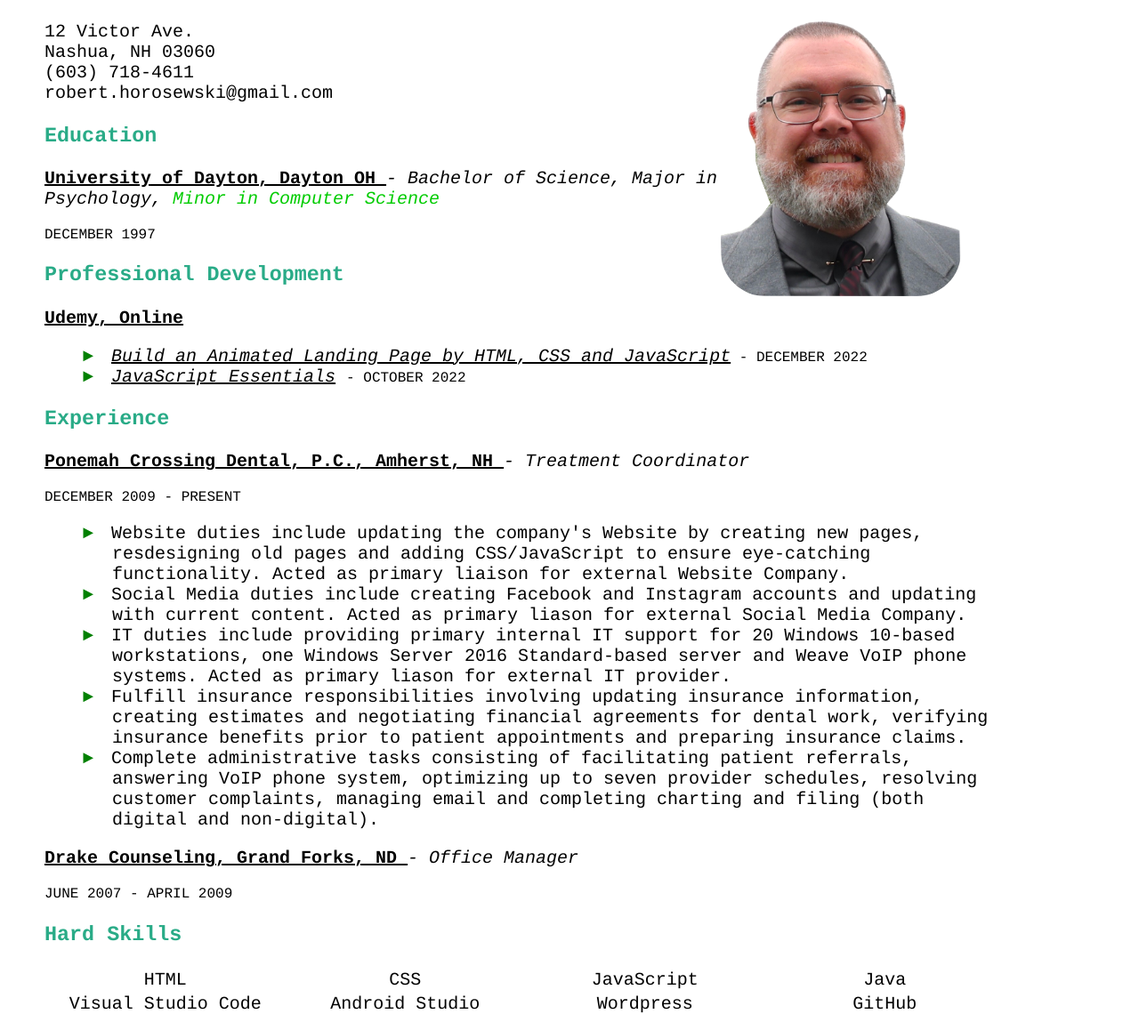
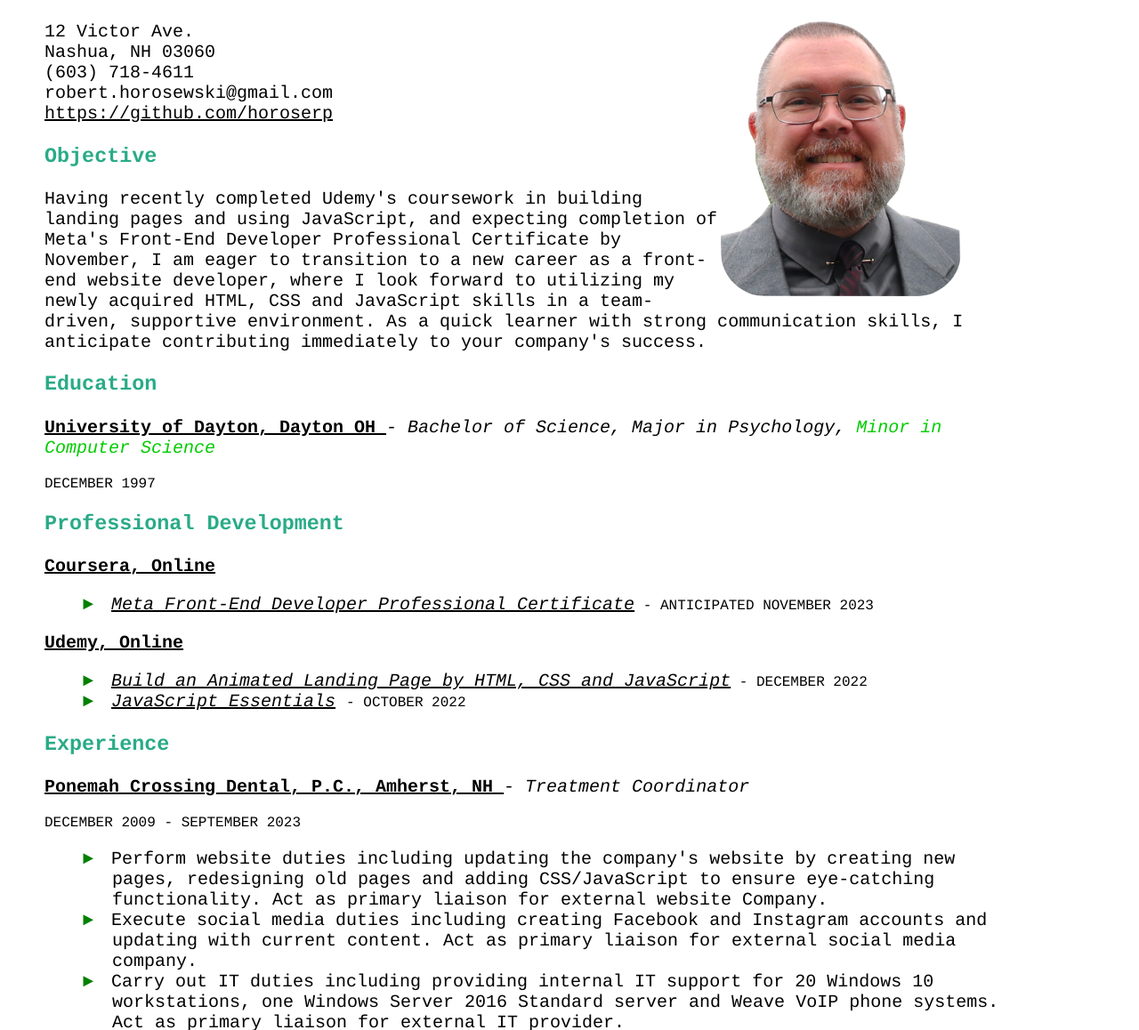
Before and after one commit to horoserp/Resume, a plain HTML site: page resume.html in a window 1280 px wide. Shown: the part 140-1298 px from the top of the page at 89% size. Drawn offline with nearby package versions, Linux system fonts and the light colour scheme.

Commit message:
Update: Add GitHub profile to resume.

```diff
--- a/CSS/style.css
+++ b/CSS/style.css
@@ -77,6 +77,7 @@ li {
 
 /*Add right-pointing pointer as new bullet*/
 li::before {
+/* li::marker { */
     content: '\25BA';
     padding-right: 1em;
     color: green;
@@ -104,6 +105,12 @@ li::before {
 
 /*Change the way the page looks for printing*/
 @media print {
+    hr {
+        -webkit-print-color-adjust: exact;
+        print-color-adjust: exact;
+        background-color: green !important;
+    }
+
     body {
         /*Font*/
         font-family: serif;
--- a/resume.html
+++ b/resume.html
@@ -7,6 +7,8 @@
     <meta name="author" content="Robert P. Horosewski">
     <meta name="description" content="A resume designed to showcase skills in web development">
     <meta name="robots" content="noindex, nofollow">
+    <meta name="language" content="english">
+    <meta name="format-detection" content="telephone=yes">
     <title>Resume</title>
 
     <link rel="stylesheet" type="text/css" href="/CSS/style.css">
@@ -35,10 +37,23 @@
     <!--Move Soft Skills to Footer?-->
     <!--Make minor flash like 3 times (like lightning) and then stop unless hovered over-->
     <!--Semantically describe webpage by changing appropriate <div> to <section> elements-->
+    <!--Replace Absolute Units with Relative Values (measurements)-->
+    <!--Explore Grid Layout with Grid-Template-Areas and using Names like Bio, Education, Work Experience-->
+    <!--Could the answer to extra soft skills be (flex-wrap: nowrap)?-->
+    <!--Use li::marker to change bullet points instead of li::before? And remove li { text-indent & padding-left }-->
+    <!--Add text-shadow somewhere!-->
+    <!--Change blinking to css animation (grow in size and change color, run 3 times, then only on hover?)-->
+    <!-- Avoid overspecifity: apply CSS rules to container as much as possible-->
+    <!-- BIG ISSUE: Remove ID as much as possible and replace with element selectors e.g. header > img {}-->
     <!--Add certificate for Coursera Introduction to Front End Development (Started February 25th Finished March 3rd)-->
         <!--Programming with JavaScript (Started March 3rd Finished March 25th)-->
         <!--Version Control (Started March 25th Finished April 8th)-->
-        <!--HTML and CSS in depth (Started April 8th)-->
+        <!--HTML and CSS in depth (Started April 8th Finished May 10th)-->
+        <!--React Basics (Started May 13th Finished July 15th)-->
+        <!--Advanced React (Started July 15th Finished October 6)-->
+        <!--Principles of UX/UI Design (Started Occtober 10 Finished November 3)-->
+        <!--Front-End Developer Capstone (Started November 6 Finisihed January 22)-->
+        <!-- Coding Interview Preparation (Started January 22 Finished February 5) -->
 </head>
 <body>
     <!-- Horizontal Rule at the top of the page -->
@@ -60,7 +75,18 @@
         <p>12 Victor Ave.<br>
             Nashua, NH 03060<br>
             (603) 718-4611<br>
-            robert.horosewski@gmail.com
+            robert.horosewski@gmail.com<br>
+            <a href="https://github.com/horoserp" target="blank" rel="noopener noreferrer">https://github.com/horoserp</a>
+        </p>
+    </div>
+    <!--Objective-->
+    <div>
+        <h3>Objective</h3>
+        <!-- V: Consider replacing "supportive" in "...skills in a team-driven, supportive environment." (Sounds like I'm running from last job)-->
+        <p>Having recently completed Udemy's coursework in building landing pages and using JavaScript, and expecting completion of Meta's Front-End
+            Developer Professional Certificate by November, I am eager to transition to a new career as a front-end website developer, where I look
+            forward to utilizing my newly acquired HTML, CSS and JavaScript skills in a team-driven, supportive environment. As a quick learner with
+            strong communication skills, I anticipate contributing immediately to your company's success.
         </p>
     </div>
     <!--Education-->
@@ -68,11 +94,17 @@
         <h3>Education</h3>
         <p><span class="bold"><a href="https://udayton.edu/" target="_blank" rel="noopener noreferrer">University of Dayton, Dayton OH </a></span>
             <span class="italics">- Bachelor of Science, Major in Psychology, <span id="blinking">Minor in Computer Science</span></span></p>
+        <!-- J: Avoid using graduation date.-->
         <p class="dates">DECEMBER 1997</p>
     </div>
     <!--Professional Development-->
     <div>
         <h3>Professional Development</h3>
+        <p><span class="bold"><a href="https://www.coursera.org/" target="_blank" rel="noopener noreferrer">Coursera, Online</a></span>
+            <ul>
+                <li><span class="italics"><a href="https://www.coursera.org/professional-certificates/meta-front-end-developer?skipBrowseRedirect=true" taget="_blank"
+                    rel="noopener noreferrer">Meta Front-End Developer Professional Certificate</a></span><span class="dates"> - ANTICIPATED NOVEMBER 2023</span></li>
+            </ul>
         <p><span class="bold"><a href="https://www.udemy.com/" target="_blank" rel="noopener noreferrer">Udemy, Online </a></span>
             <ul>
                 <li><span class="italics"><a href="https://www.udemy.com/course/build-an-animated-landing-page-by-html-css-and-javascript" target="_blank"
@@ -88,39 +120,45 @@
         <!--Job 1-->
         <p><span class="bold"><a href="https://ponemahdental.com/" target="_blank" rel="noopener noreferrer">Ponemah Crossing Dental, P.C., Amherst, NH </a></span>
             <span class="italics">- Treatment Coordinator</span></p>
-        <p class="dates">DECEMBER 2009 - PRESENT</p>
+        <p class="dates">DECEMBER 2009 - SEPTEMBER 2023 <!--9/18/23--></p>
         <!--Duties-->
         <ul>
-            <li>Website duties include updating the company's Website by creating new pages, resdesigning old pages and adding CSS/JavaScript to
-                ensure eye-catching functionality. Acted as primary liaison for external Website Company.</li>
-            <li>Social Media duties include creating Facebook and Instagram accounts and updating with current content. Acted as primary liason
-                for external Social Media Company.</li>
-            <li>IT duties include providing primary internal IT support for 20 Windows 10-based workstations, one Windows Server 2016 Standard-based server
-                and Weave VoIP phone systems. Acted as primary liason for external IT provider.</li>
+            <!--V: Make "Act as primary liaison for..." a separate bullet point that includes all 3 duties.-->
+            <li>Perform website duties including updating the company's website by creating new pages, redesigning old pages and adding CSS/JavaScript to
+                ensure eye-catching functionality. Act as primary liaison for external website Company.</li>
+            <li>Execute social media duties including creating Facebook and Instagram accounts and updating with current content. Act as primary liaison
+                for external social media company.</li>
+            <li>Carry out IT duties including providing internal IT support for 20 Windows 10 workstations, one Windows Server 2016 Standard server
+                and Weave VoIP phone systems. Act as primary liaison for external IT provider.</li>
             <li>Fulfill insurance responsibilities involving updating insurance information, creating estimates and negotiating financial agreements for
                 dental work, verifying insurance benefits prior to patient appointments and preparing insurance claims.</li>
+            <!--V: Managed customer interactions, including resolving customer complaints, (remove answering VoIP and managing email), etc.-->
             <li>Complete administrative tasks consisting of facilitating patient referrals, answering VoIP phone system, optimizing up to seven provider
                 schedules, resolving customer complaints, managing email and completing charting and filing (both digital and non-digital).</li>
         </ul>
         <!--Job 2-->
-        <p><span class="bold"><a href="https://www.drakecounselingservices.com/" target="_blank" rel="noopener noreferrer">Drake Counseling, Grand Forks, ND </a></span>
+        <p><span class="bold"><a href="https://www.drakecounselingservices.com/" target="_blank" rel="noopener noreferrer">Drake Counseling Services, Grand Forks, ND </a></span>
             <span class="italics">- Office Manager</span></p>
         <p class="dates">JUNE 2007 - APRIL 2009</p>
+        <!--V: Consider adding Duties-->
     </div>
     <!--Projects-->
-    <!-- <div>
+    <div>
         <h3>Projects</h3>
         <ul>
+            <!--V: Make "Led design groups" sound more important. "Met with stakeholders to identify design goals of website..."-->
             <li>Led design groups for the two iterations of the Ponemah Crossing Dental, P.C. website.</li>
             <li>Updated both websites with current content utilizing Joomla and WordPress respectively.</li>
+            <!--V: You don't create and update coworkers. Instructed coworkers on how to post to social media platforms...-->
             <li>Created, updated and instructed coworkers on the use of five social media platforms: Google, Facebook, Instagram, Yelp and HealthGrades.</li>
-            <li>Designed various materials including an adaptable advertising template, and insurance brochure, an implant brochure,
-                a procedure manual and an addiction eduaction module.</li>
+            <li>Designed various materials including an adaptable advertising template, an insurance brochure, an implant brochure,
+                a procedure manual and an addiction education module.</li>
         </ul>
-    </div> -->
+    </div>
     <!--Hard Skills-->
     <div>
         <h3>Hard Skills</h3>
+        <!--Add Figma to resusme after course is complete-->
         <table id="skills">
             <tr>
                 <td>
@@ -133,21 +171,21 @@
                     JavaScript
                 </td>
                 <td>
-                    Java
+                    WordPress
                 </td>
             </tr>
             <tr>
                 <td>
+                    React
+                </td>
+                <td>
+                    Git
+                </td>
+                <td>
                     Visual Studio Code
                 </td>
                 <td>
-                    Android Studio
-                </td>
-                <td>
-                    Wordpress
-                </td>
-                <td>
-                    GitHub
+                    Java
                 </td>
             </tr>
         </table>
@@ -156,6 +194,7 @@
     <div>
         <h3>Soft Skills</h3>
         <div id="scroll-container">
+            <!--Consider adding communication/collaboration-->
             <div id="scroll-text">
                 <span>Adaptable</span>
                 <span>Organized</span>
@@ -172,6 +211,15 @@
             </div>
         </div>
     </div>
-
+    <!--References-->
+    <div>
+        <h3>References</h3>
+        <h4>Addresses and phone numbers available upon request.</h4>
+        <ul>
+            <li>Dr. Matthew Leighton, Owner<br>Ponemah Crossing Dental, P.C.<br>Former supervisor</li><br>
+            <li>Karen Holt, Treatment Coordinator<br>Ponemah Crossing Dental, P.C.<br>Former coworker</li><br>
+            <li>Vicki Loyland, Director<br>Drake Counseling Services<br>Former supervisor</li>
+        </ul>
+    </div>
 </body>
 </html>
```
